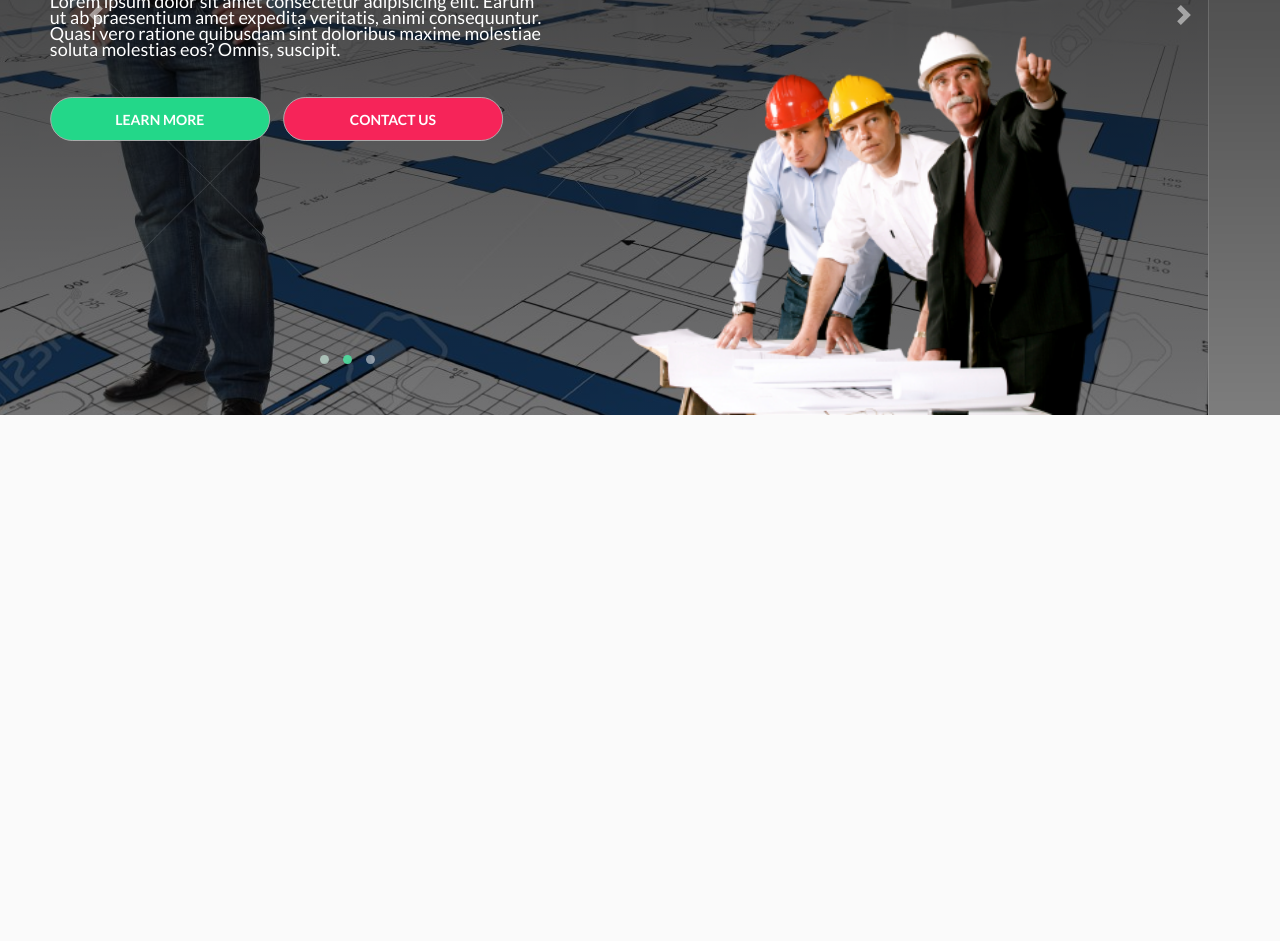
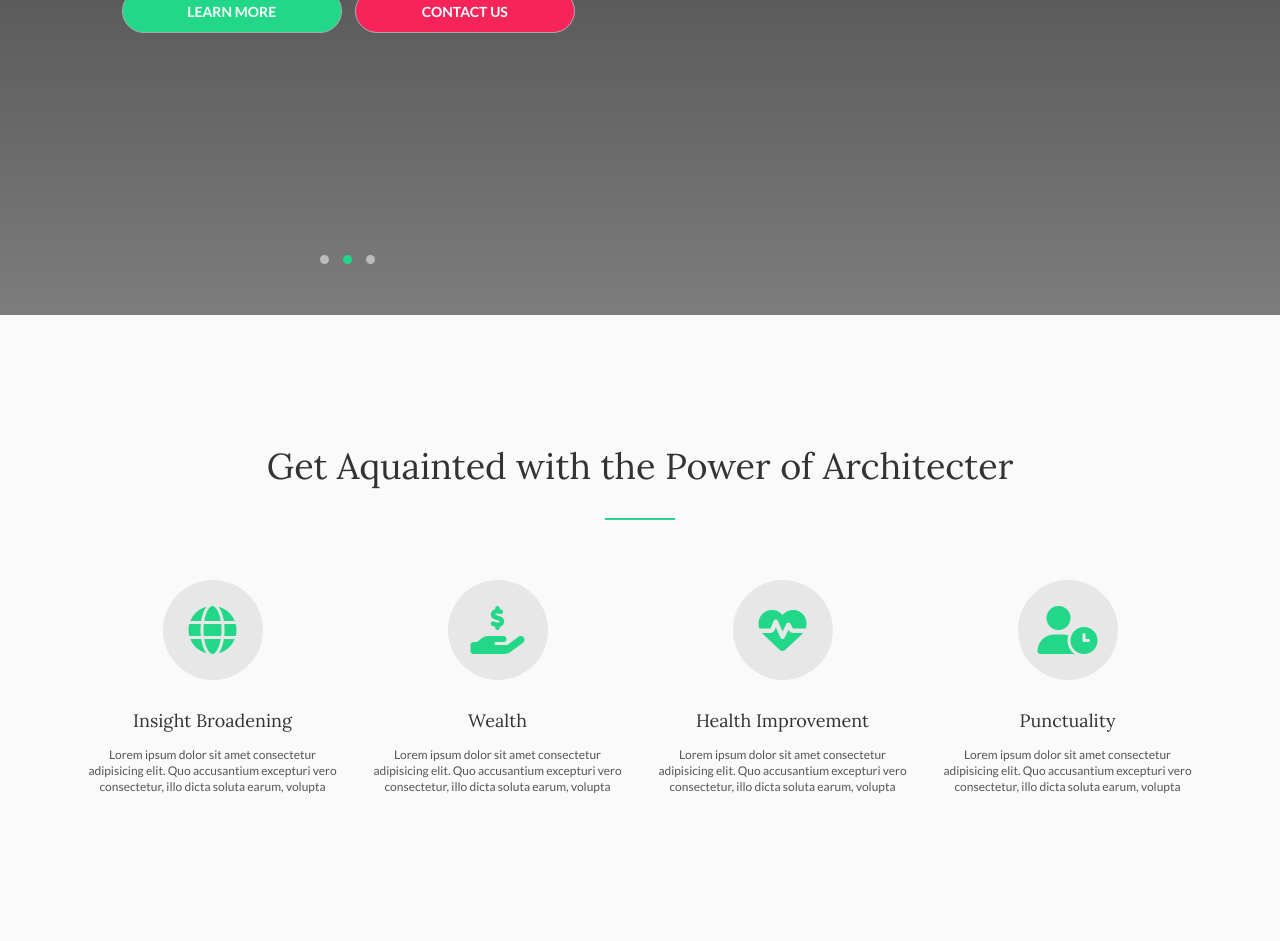
Before and after one commit to Medasele273/ZoyaArt-project, a plain HTML site: page index.html in a window 1280 px wide. Shown: the part 485-1426 px from the top of the page. Before the commit the page ends 900 px from the top, so only its background shows below. Drawn offline with Linux system fonts and the light colour scheme.

Commit message:
making the header fixed and change the background

```diff
--- a/css/style.css
+++ b/css/style.css
@@ -114,16 +114,37 @@ li {
     background-color:rgb(252, 89, 130);
 }
 
+.separator {
+    width:70px;
+    height: 2px;
+   background:#23d789;
+   margin: 30px auto;
+}
+
+.section-padding {
+    padding-top: 130px;
+    padding-bottom: 130px;
+}
+
 /*-----Header----*/
 
 header {
-    background-color: #777;
+    position: fixed;
+    z-index: 100;
+    /* background-color: #777; */
     padding-left: 40px;
     padding-right: 40px;
     width: 100%;
     height: 100px;
     line-height: 100px;
     color: #fff;
+
+}
+
+.header-bg {
+    background:rgba(0, 0, 0, 0.5);
+    transition: all 0.5s ease-in;
+
 }
 header .desktop-nav {
     padding-right: 0;
@@ -174,6 +195,7 @@ nav ul li a {
     padding:0 !important;
     -webkit-transition:all 0.5s ease-in;
     transition:all 0.5s ease-in;
+
 }
 
 nav ul li a:not(.social-links):hover {
@@ -271,7 +293,7 @@ nav ul li a:not(.social-links):hover {
 }
 
 .slide-left p {
-    font-size:18px;
+    font-size:14px;
     margin-bottom: 20px;
 }
 
@@ -302,9 +324,50 @@ nav ul li a:not(.social-links):hover {
     margin-right: 14px;
     border-radius: 50%;
     background-color:#fff;
+    -webkit-transition: all 0.2s ease;
     transition: all 0.2s ease;
 }
 
 #hero-slider .carousel-indicators li.active {
     background-color: #23d789;
 }
+
+/*----- Feature code ---*/
+
+.features {
+    text-align: center;
+}
+
+
+.features .separator {
+    margin-bottom: 60px;
+    align-items: center;
+}
+
+.features-content i {
+    width: 100px;
+    height: 100px;
+    line-height: 100px;
+    font-size:48px;
+    color:#23d789;
+    background-color: #e7e7e7;
+    border-radius: 50%;
+    margin-bottom: 30px;
+   -webkit-transition: all .5s;
+   transition: all .5s;
+}
+
+.feature:hover i {
+    background-color: #23d789;
+    color: #fff;
+    -webkit-transform: rotateY(180deg);
+            transform: rotateY(180deg);
+}
+
+.feature h5 {
+    margin-bottom: 15px;
+}
+
+.feature p {
+    font-size:12px;
+}
--- a/index.html
+++ b/index.html
@@ -13,7 +13,7 @@
 
 </head>
 <body>
-    <header>
+    <header class="header-bg">
             <div class="container-fluid">
                     <div class="row">
                         <div class="logo col-6 col-sm-4 col-md-3 col-lg-2 col-xl-1">
@@ -41,6 +41,8 @@
                     </div>
             </div>
     </header>
+
+    <!-- Hero section-->
     <section class="hero">
             <div id="hero-slider" class="carousel slide" data-ride="carousel">
 
@@ -111,6 +113,37 @@
             </div>
     </section>
 
+    <section class="features section-padding">
+        <div class="container">
+            <div class="features-header">
+                <h1>Get Aquainted with the Power of Architecter</h1>
+                <div class="separator"></div>
+            </div>
+            <div class="row features-content">
+                <div class="col-md-3 feature">
+                    <i class="fas fa-globe"></i>
+                    <h5>Insight Broadening</h5>
+                    <p>Lorem ipsum dolor sit amet consectetur adipisicing elit. Quo accusantium excepturi vero consectetur, illo dicta soluta earum, volupta</p>
+                </div>
+                <div class="col-md-3 feature">
+                        <i class="fas fa-hand-holding-usd"></i>
+                        <h5>Wealth</h5>
+                        <p>Lorem ipsum dolor sit amet consectetur adipisicing elit. Quo accusantium excepturi vero consectetur, illo dicta soluta earum, volupta</p>
+                    </div>
+                    <div class="col-md-3 feature">
+                            <i class="fas fa-heartbeat"></i>
+                            <h5>Health Improvement</h5>
+                            <p>Lorem ipsum dolor sit amet consectetur adipisicing elit. Quo accusantium excepturi vero consectetur, illo dicta soluta earum, volupta</p>
+                        </div>
+                        <div class="col-md-3 feature">
+                                <i class="fas fa-user-clock"></i>
+                                <h5>Punctuality</h5>
+                                <p>Lorem ipsum dolor sit amet consectetur adipisicing elit. Quo accusantium excepturi vero consectetur, illo dicta soluta earum, volupta</p>
+                            </div>
+            </div>
+        </div>
+    </section>
+
     <script src="js/jquery.min.js"></script>
     <script src="js/bootstrap.min.js"></script>
     <script src="js/main.js"></script>
--- a/js/main.js
+++ b/js/main.js
@@ -0,0 +1,10 @@
+$(document).ready(function(){
+
+    $(window).scroll(function(){
+        if($(window).scrollTop() >= 300){
+            $('header').addClass('header-bg');
+        }else if($('header').hasClass('header-bg')){
+            $('header').remove('header-bg');
+        }
+    });
+})
```
